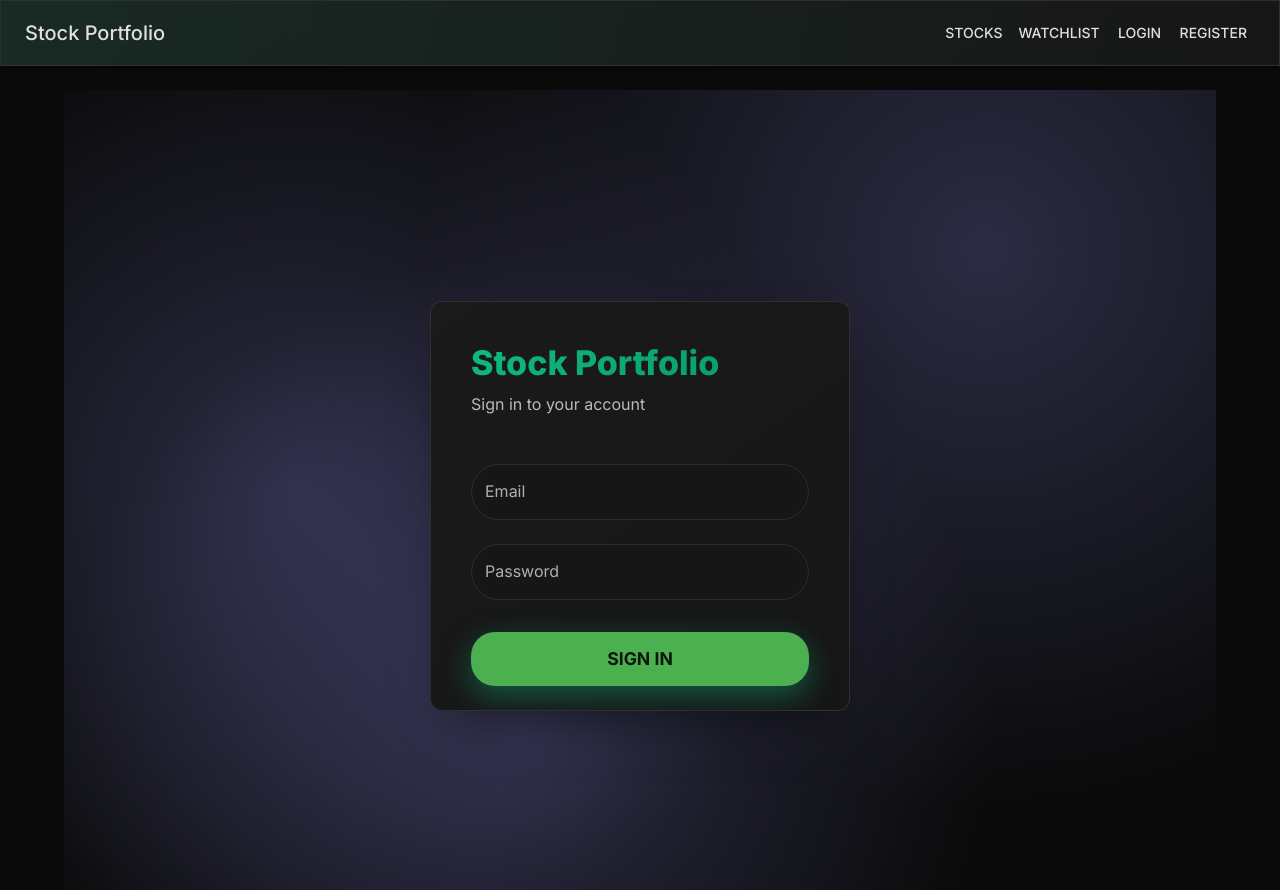
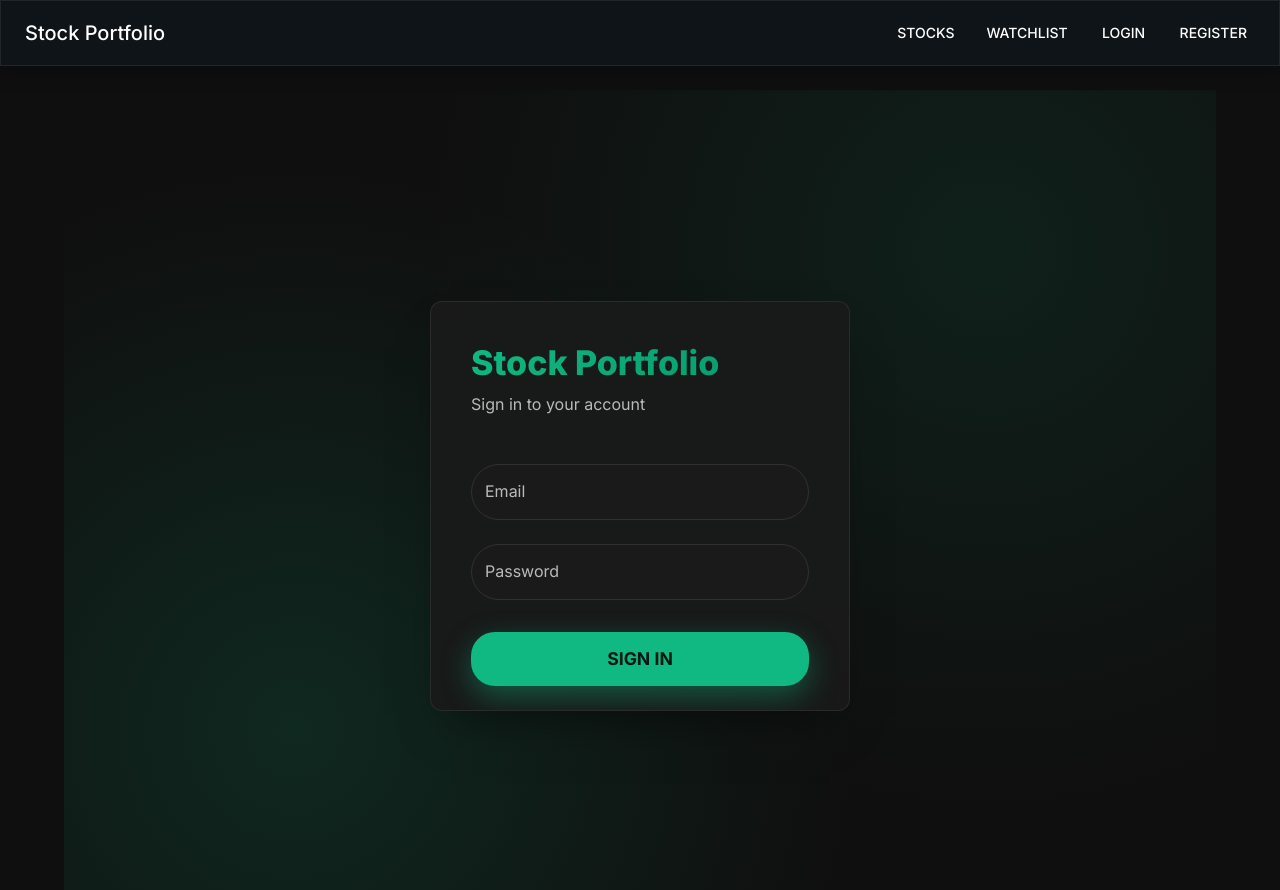
Before and after one commit to devenderbutani21/mern-stock-portfolio, a React (Create React App) app in the folder frontend/: page /login in a window 1280 px wide. Built offline with nearby package versions, Linux system fonts and the light colour scheme.

Commit message:
Changes to UI

```diff
--- a/frontend/src/App.js
+++ b/frontend/src/App.js
@@ -16,8 +16,12 @@ function App() {
 
   return (
     <Router>
-      <AppBar position='static'>
-        <Toolbar sx={{ background: 'linear-gradient(90deg, rgba(16,185,129,0.1) 0%, transparent 100%)' }}>
+      <AppBar position='static' sx={{
+        background: 'rgba(16,22,26,0.95)',
+        backdropFilter: 'blur(20px)',
+        boxShadow: '0 4px 20px rgba(0,0,0,0.3)'
+      }}>
+        <Toolbar sx={{ gap: 2 }}>
           <Typography variant='h6' sx={{ flexGrow: 1 }}>
             Stock Portfolio
           </Typography>
@@ -43,7 +47,7 @@ function App() {
           )}
         </Toolbar>
       </AppBar>
-      <Container sx={{ mt: 3 }}>
+      <Container maxWidth="lg" sx={{ mt: 3 }}>
         <Routes>
           <Route path="/" element={<StockList />} />
           <Route path="/stocks" element={<StockList />} />
--- a/frontend/src/index.js
+++ b/frontend/src/index.js
@@ -9,59 +9,35 @@ import { AuthProvider } from './context/AuthContext';
 const theme = createTheme({
   palette: {
     mode: 'dark',
-    primary: { main: green[500] },
-    secondary: { main: green[400] },
-    background: {
-      default: '#0a0a0a',
-      paper: '#161616',
-    },
-    success: { main: green[500] },
-    error: { main: '#ef5350' },
-    text: { primary: '#e0e0e0' },
+    primary: { main: '#10b981' },
+    background: { default: '#0f0f0f', paper: '#1a1a1a' },
   },
-  shape: { borderRadius: 12},
+  shape: { borderRadius: 12 },
+  typography: {
+    fontFamily: '"Inter", "SF Pro Display", -apple-system, BlinkMacSystemFont, "Segoe UI", Roboto, sans-serif',
+  },
   components: {
     MuiPaper: {
       styleOverrides: {
         root: {
-          backgroundImage: 'linear-gradient(145deg, #1a1a1a, #161616)',
-          backdropFilter: 'blur(10px)',
-          border: '1px solid rgba(255,255,255,0.1)'
-        }
-      }
+          background: 'rgba(26,26,26,0.95)',
+          backdropFilter: 'blur(20px)',
+          border: '1px solid rgba(255,255,255,0.08)',
+          boxShadow: '0 8px 32px rgba(0,0,0,0.3)',
+        },
+      },
     },
     MuiCard: {
       styleOverrides: {
         root: {
-          boxShadow: '0 20px 40px rgba(0,0,0,0.4), 0 0 0 1px rgba(255,255,255,0.05)',
-          transition: 'all 0.3s ease'
-        }
-      }
+          transition: 'all 0.3s cubic-bezier(0.4, 0, 0.2, 1)',
+          '&:hover': {
+            transform: 'translateY(-4px)',
+            boxShadow: '0 20px 40px rgba(0,0,0,0.4)',
+          },
+        },
+      },
     },
-    MuiChip: {
-      styleOverrides: {
-        root: {
-          height: 32,
-          fontWeight: 600,
-          fontSize: '0.875rem'
-        }
-      }
-    },
-    MuiButton: {
-      styleOverrides: {
-        root: {
-          '&:hover' : {
-            backgroundColor: 'rgba(255,255,255,0.05)',
-            transform: 'translateY(-1px)'
-          }
-        }
-      }
-    }
-  },
-  typography: {
-    fontFamily: '"Inter", "Segoe UI", sans-serif',
-    h5: { fontWeight: 700, color: '#ffffff' },
-    body1: { color: '#b0b0b0' }
   },
 });
 
--- a/frontend/src/pages/Login.jsx
+++ b/frontend/src/pages/Login.jsx
@@ -48,7 +48,7 @@ const Login = () => {
           alignItems: 'center',
           justifyContent: 'center',
           pt: 4,
-          backgroundImage: 'radial-gradient(circle at 20% 50%, rgba(120,119,198,0.3) 0%, transparent 50%), radial-gradient(circle at 80% 20%, rgba(120,119,198,0.3) 0%, transparent 50%), radial-gradient(circle at 40% 80%, rgba(120,119,198,0.3) 0%, transparent 50%)',
+          backgroundImage: 'radial-gradient(circle at 20% 80%, rgba(16,185,129,0.15) 0%, transparent 50%), radial-gradient(circle at 80% 20%, rgba(16,185,129,0.1) 0%, transparent 50%)',
           backgroundColor: 'background.default'
         }}
       >
--- a/frontend/src/pages/Register.jsx
+++ b/frontend/src/pages/Register.jsx
@@ -43,7 +43,7 @@ const Register = () => {
           alignItems: 'center',
           justifyContent: 'center',
           pt: 4,
-          backgroundImage: 'radial-gradient(circle at 20% 50%, rgba(120,119,198,0.3) 0%, transparent 50%), radial-gradient(circle at 80% 20%, rgba(120,119,198,0.3) 0%, transparent 50%), radial-gradient(circle at 40% 80%, rgba(120,119,198,0.3) 0%, transparent 50%)',
+          backgroundImage: 'radial-gradient(circle at 20% 80%, rgba(16,185,129,0.15) 0%, transparent 50%), radial-gradient(circle at 80% 20%, rgba(16,185,129,0.1) 0%, transparent 50%)',
           backgroundColor: 'background.default'
         }}
       >
--- a/frontend/src/pages/StocksList.jsx
+++ b/frontend/src/pages/StocksList.jsx
@@ -124,7 +124,7 @@ const StocksList = () => {
                       {stock.symbol}
                     </Typography>
                   </TableCell>
-                  <TableCell>
+                  <TableCell sx={{ fontFamily: 'SF Mono, Monaco, "Roboto Mono", monospace' }}>
                     <Typography variant="h5" fontWeight={800} color="text.primary">
                       {stock.price ? `$${stock.price.toFixed(2)}` : '—'}
                     </Typography>
```
